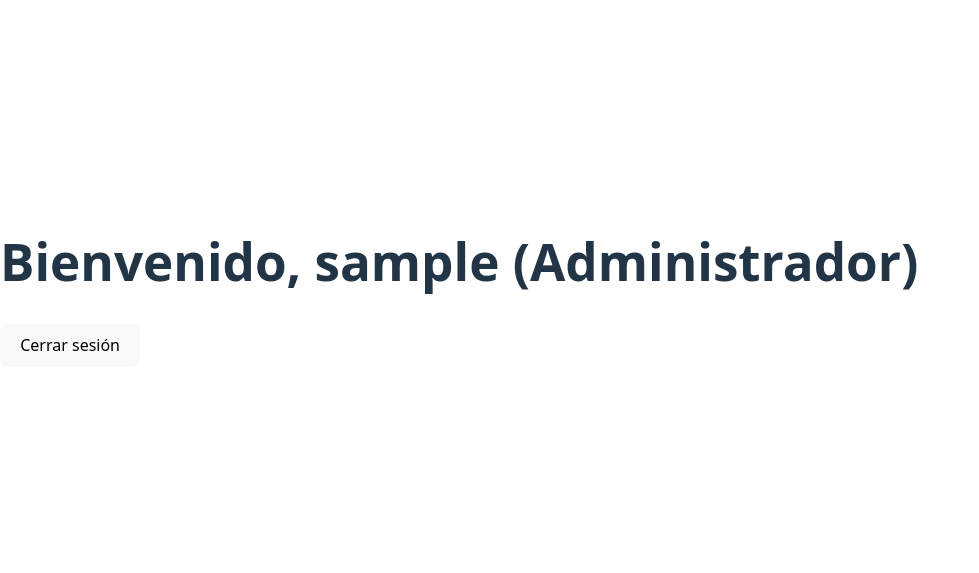
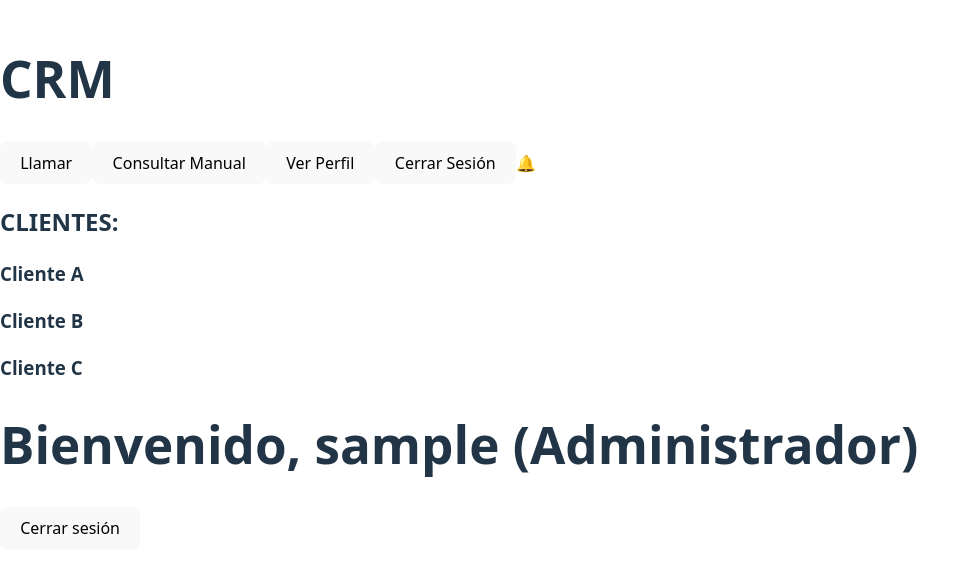
Before and after one commit to dfzm/react-proyecto, a React (Vite) app: page /admin in a window 1280 px wide. Shown: the part 117-690 px from the top of the page, without its empty margins (0-979 px from the left). Built offline with nearby package versions, Linux system fonts and the light colour scheme; sample sign-in values are in the browser's storage.

Commit message:
Creación de componentes para dashboard admin cliente y proyectos del cliente

```diff
--- a/src/App.jsx
+++ b/src/App.jsx
@@ -7,6 +7,7 @@ import {
 } from "react-router-dom";
 import Login from "./componentes/Login";
 import AdminDashboard from "./componentes/AdminDashboard";
+import ClientProyect from "./componentes/ClientProyect";
 import ClientDashboard from "./componentes/ClientDashboard";
 
 const App = () => {
@@ -24,15 +25,20 @@ const App = () => {
       <Router>
         <Routes>
           <Route path="/" element={<Login setUser={setUser} />} />
+
           <Route
             path="/admin"
             element={
               user ? (
                 <AdminDashboard user={user} setUser={setUser} />
               ) : (
-                <Login setUser={setUser} />
+                <Navigate setUser={setUser} />
               )
             }
+          />
+          <Route
+            path="/admin/cliente/:id"
+            element={user ? <ClientProyect user={user} /> : <Navigate to="/" />}
           />
           <Route
             path="/cliente"
@@ -40,7 +46,7 @@ const App = () => {
               user ? (
                 <ClientDashboard user={user} setUser={setUser} />
               ) : (
-                <Login setUser={setUser} />
+                <Navigate setUser={setUser} />
               )
             }
           />
--- a/src/componentes/AdminDashboard.jsx
+++ b/src/componentes/AdminDashboard.jsx
@@ -1,5 +1,7 @@
 import React from "react";
 import { useNavigate } from "react-router-dom";
+import Header from "./Header";
+import ClientGrid from "./ClientGrid";
 
 const AdminDashboard = ({ user, setUser }) => {
   const navigate = useNavigate();
@@ -12,11 +14,13 @@ const AdminDashboard = ({ user, setUser }) => {
     localStorage.removeItem("user");
 
     setUser(null);
-    navigate("/", { replace: true });
+    navigate("/login", { replace: true });
   };
 
   return (
     <div>
+      <Header />
+      <ClientGrid />
       <h1>Bienvenido, {user.username} (Administrador)</h1>
       <button onClick={logout}>Cerrar sesión</button>
     </div>
--- /dev/null
+++ b/src/componentes/ClientCard.jsx
@@ -0,0 +1,17 @@
+import React from "react";
+import { useNavigate } from "react-router-dom";
+
+const ClientCard = ({ cliente }) => {
+  const navigate = useNavigate();
+
+  const handleClick = () => {
+    navigate(`/admin/cliente/${cliente.id}`);
+  };
+  return (
+    <div onClick={handleClick}>
+      <h3>{cliente.name}</h3>
+    </div>
+  );
+};
+
+export default ClientCard;
--- /dev/null
+++ b/src/componentes/ClientGrid.jsx
@@ -0,0 +1,32 @@
+import React from "react";
+import ClientCard from "./ClientCard";
+
+const clientes = [
+  {
+    id: 1,
+    name: "Cliente A",
+  },
+  {
+    id: 2,
+    name: "Cliente B",
+  },
+  {
+    id: 3,
+    name: "Cliente C",
+  },
+];
+
+const ClientGrid = () => {
+  return (
+    <div>
+      <h2>CLIENTES:</h2>
+      <div>
+        {clientes.map((cliente) => (
+          <ClientCard key={cliente.id} cliente={cliente} />
+        ))}
+      </div>
+    </div>
+  );
+};
+
+export default ClientGrid;
--- /dev/null
+++ b/src/componentes/ClientProyect.jsx
@@ -0,0 +1,40 @@
+import React from "react";
+import { useParams } from "react-router-dom";
+import Header from "./Header";
+
+const proyectsData = {
+  1: [
+    { id: "p1", name: "Proyecto A1" },
+    { id: "p2", name: "Protecto A2" },
+  ],
+  2: [
+    { id: "p3", name: "Proyecto B1" },
+    { id: "p4", name: "Protecto B2" },
+  ],
+  3: [
+    { id: "p5", name: "Proyecto C1" },
+    { id: "p6", name: "Protecto C2" },
+  ],
+};
+const ClientProyect = () => {
+  const { id } = useParams();
+  const proyects = proyectsData[id] || [];
+
+  return (
+    <div>
+      <Header />
+      <h2>Proyectos de {id}</h2>
+      {proyects.length === 0 ? (
+        <p>No hay proyectos asignados.</p>
+      ) : (
+        <ul>
+          {proyects.map((proyect) => (
+            <li key={proyect.id}> {proyect.name} </li>
+          ))}
+        </ul>
+      )}
+    </div>
+  );
+};
+
+export default ClientProyect;
--- /dev/null
+++ b/src/componentes/Header.jsx
@@ -0,0 +1,18 @@
+import React from "react";
+
+const Header = () => {
+  return (
+    <header>
+      <h1>CRM</h1>
+      <nav>
+        <button>Llamar</button>
+        <button>Consultar Manual</button>
+        <button>Ver Perfil</button>
+        <button>Cerrar Sesión</button>
+        <span>🔔</span> {/* Icono de notificaciones */}
+      </nav>
+    </header>
+  );
+};
+
+export default Header;
```
